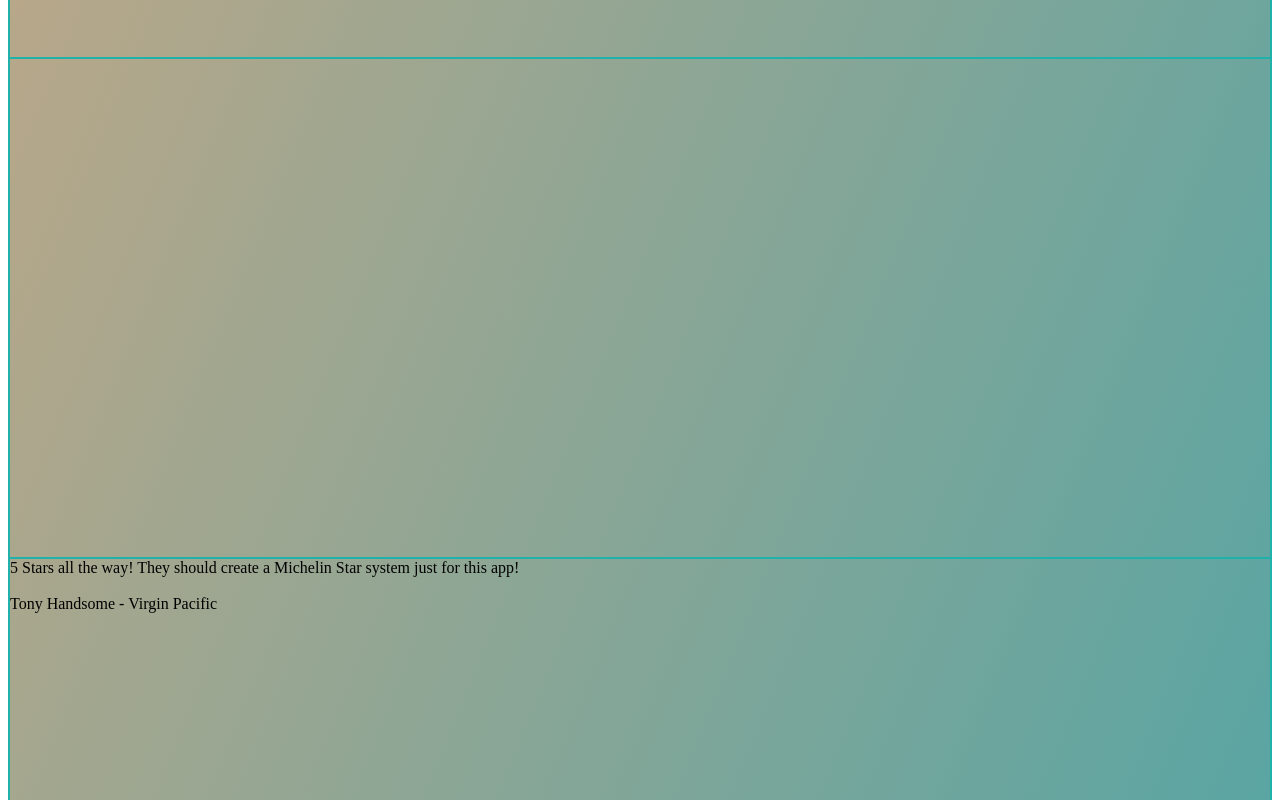
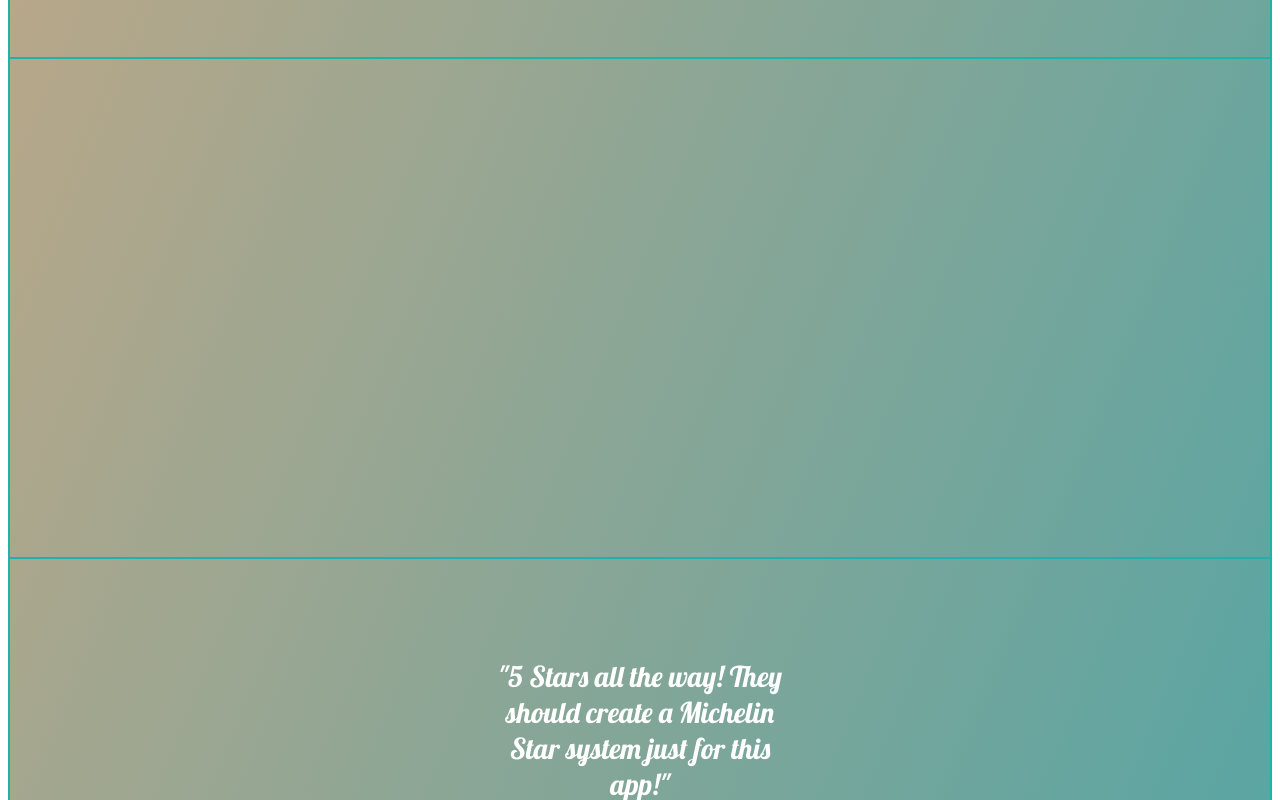
Before and after one commit to andrewjulio/Project-2-Landing-Page, a plain HTML site: page index.html in a window 1280 px wide. Shown: the part 2000-2800 px from the top of the page. Drawn offline with Linux system fonts and the light colour scheme.

Commit message:
Added CSS to the Testimonial Section

```diff
--- a/index.html
+++ b/index.html
@@ -10,7 +10,7 @@
 
             <header class="centre box" id="header">
                 <div class="logo box">
-                    <a href="#about"><p id="logo">App Name</p></a>
+                    <a href="#about"><p id="logo">CompareStays</p></a>
                 </div>
                 <ul class="navbar box" id="navigation"></ul>
             </header>
--- a/script.js
+++ b/script.js
@@ -74,7 +74,7 @@ function createTest() {
         let test = getRandomTest();
         let htmlString = "";
 
-        htmlString += `<p class='quote'>${test.quote}</p><br>`;
+        htmlString += `<p class='quote'>"${test.quote}"</p><br>`;
         htmlString += `<p class='source'>${test.source}`;
         htmlString += "</p>";
 
--- a/style.css
+++ b/style.css
@@ -152,4 +152,26 @@ a:active {
 
 #content-testimonials {
     grid-area: tt;
+    display: grid;
+    justify-content: center;
+    align-items: center;
 }
+
+#quoteBox {
+    width: 300px;
+    height: 300px;
+    color: white;
+    border-radius: 12px;
+    padding: 20px;
+}
+
+.quote {
+    font-size: 1.8em;
+    text-align: center;
+    font-family: Lobster;
+}
+
+.source {
+    text-align: center;
+    font-size: 1.2em;
+}
```
